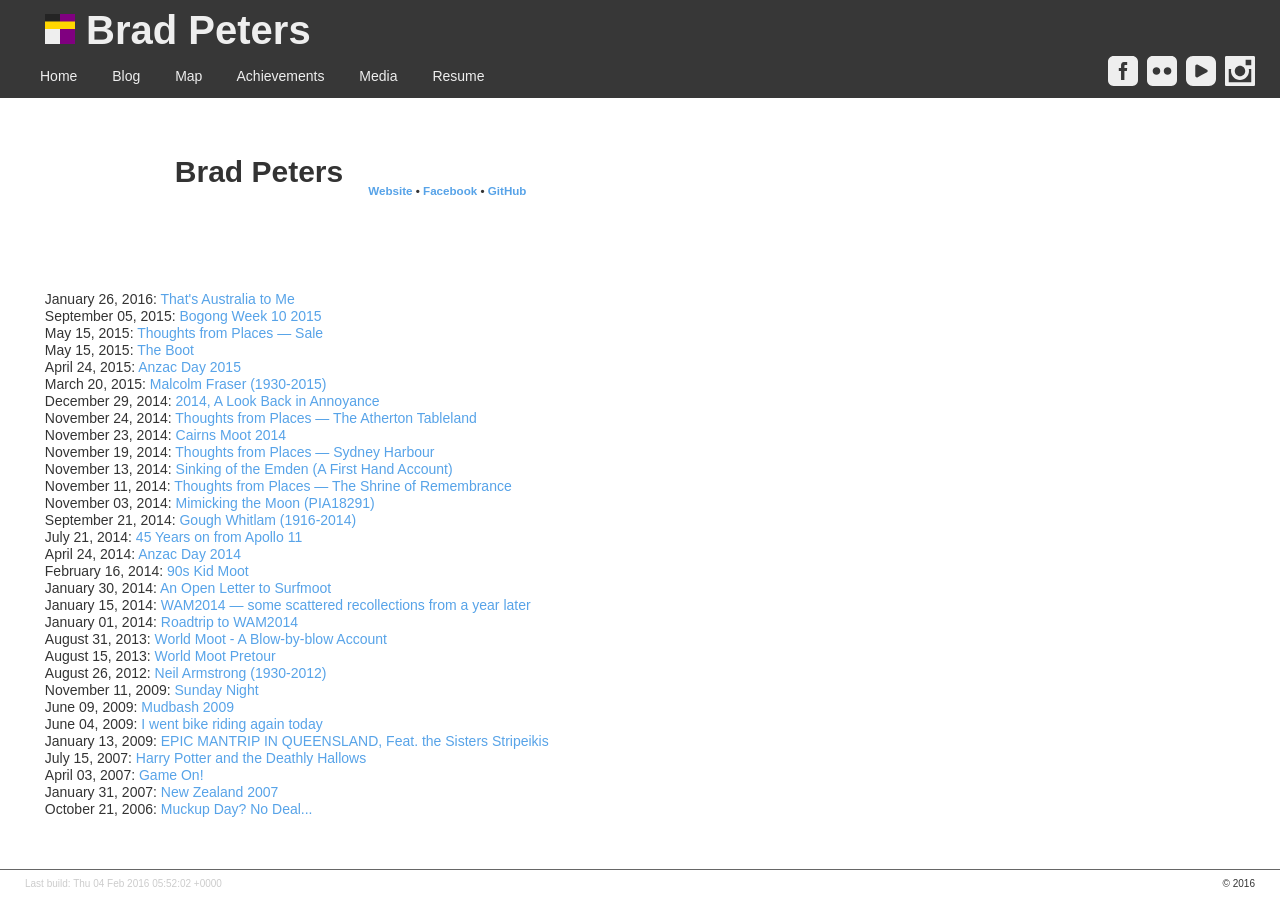
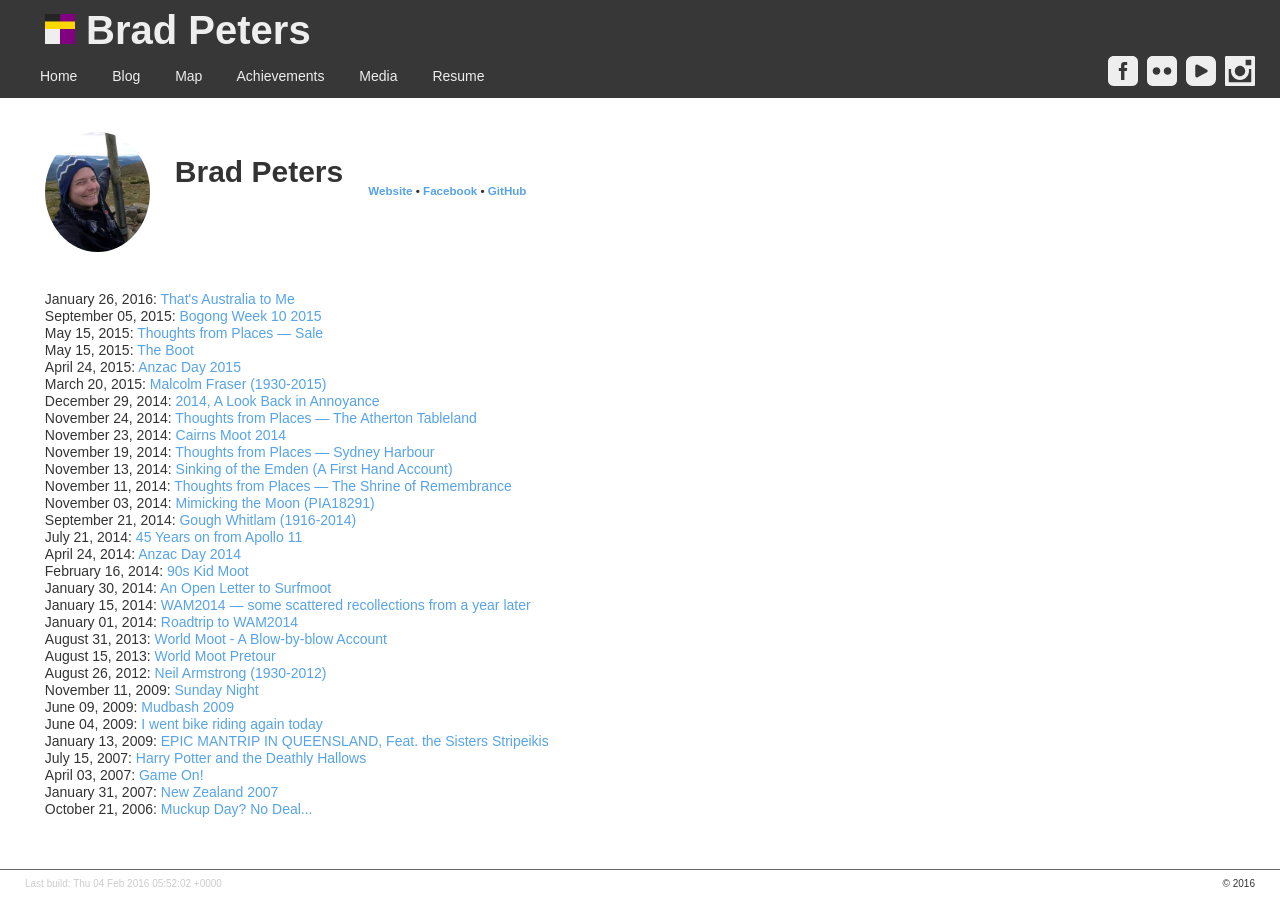
Before and after one commit to ubersejanus/ubersejanus.github.io, a Jekyll site: the page built from authors/bradp.md, in a window 1280 px wide. Built offline with Jekyll 4.4.1, drawn with Linux system fonts in a browser that asks for light colours.

Commit message:
I need pictures back!

```diff
--- a/_layouts/author.html
+++ b/_layouts/author.html
@@ -7,7 +7,7 @@ section: authors
           <div class="post-list archive">
             <div class="main-col">
               <div class="author-container">
-				<img src="{{ var_author.avatar }}" class="avatar"></a>
+				<img src="{{ author.avatar }}" class="avatar"></a>
 				<h2>{{ author.name }}</h2>
                 <h5>
 			  			{% if author.website %}
```
